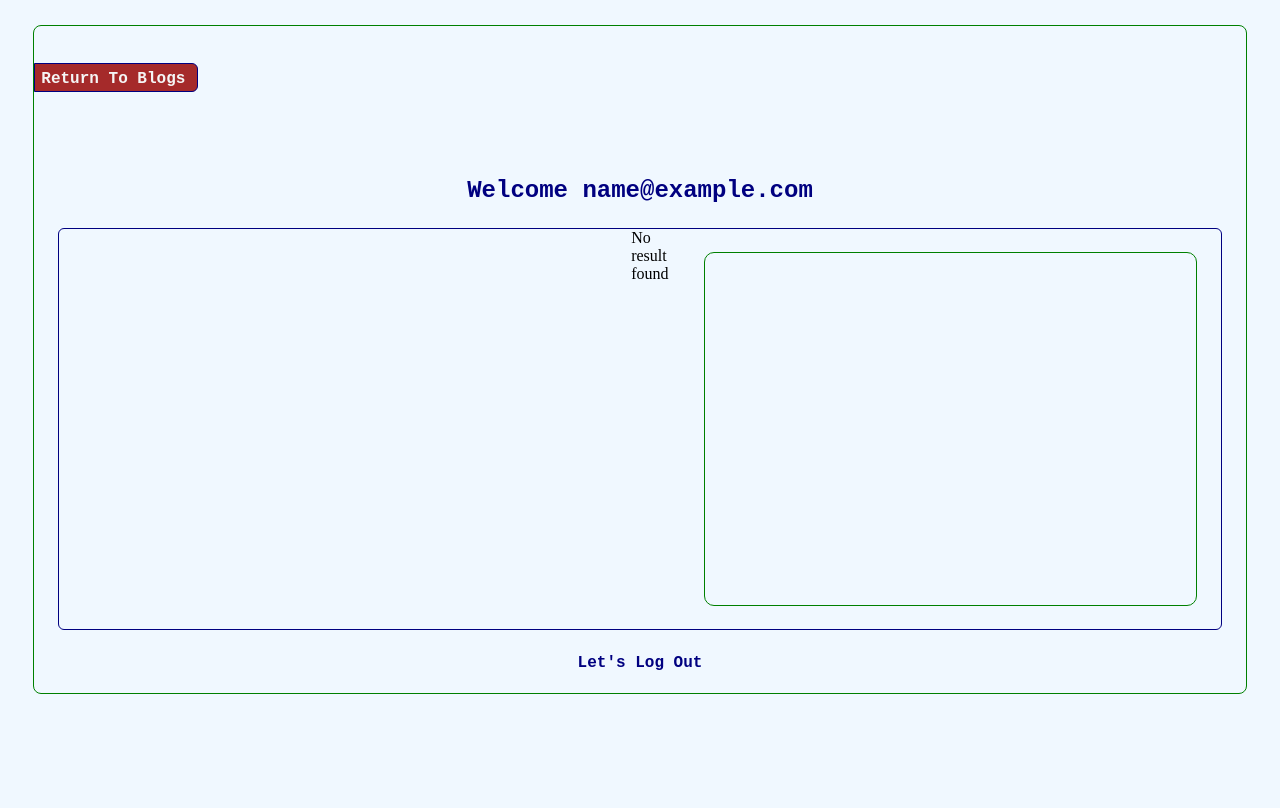
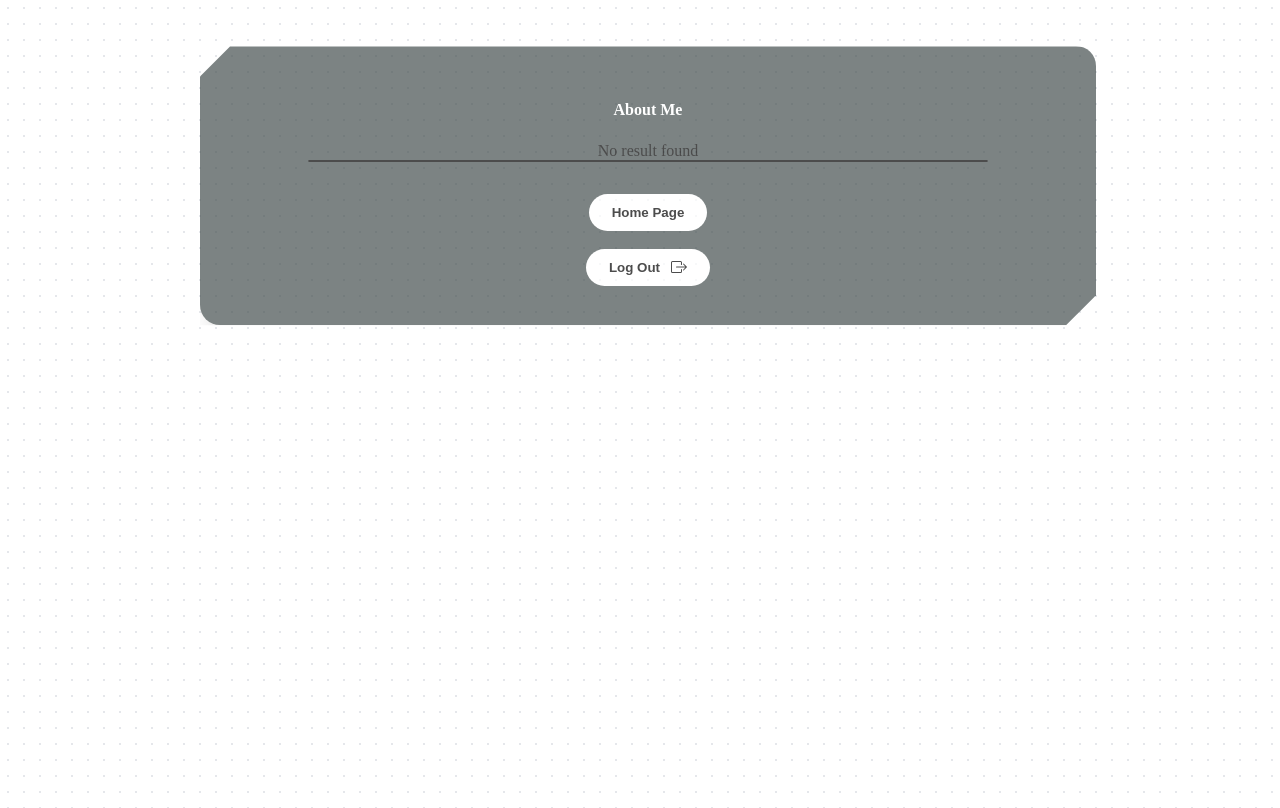
Before and after one commit to sagar-deep-saha/BlogNest, a PHP site: page / in a window 1280 px wide. Before the commit the page ends 694 px from the top, so only its background shows below. Run offline with PHP 8.4, Linux system fonts and the light colour scheme; the visitor is signed in with stand-in values (Sample User, id 1); data that the repository does not hold is empty.

Commit message:
update 1 file and delete 1 file

```diff
--- a/index.php
+++ b/index.php
@@ -22,115 +22,168 @@ if (isset($_SERVER['REQUEST_METHOD'])) {
 
 <head>
     <meta charset="UTF-8">
-    <meta http-equiv="X-UA-Compatible" content="IE=edge">
     <meta name="viewport" content="width=device-width, initial-scale=1.0">
-    <title>Iitial Home Page</title>
-    <link rel="shortcut icon" href="fold/logo.png" type="image/x-icon">
+    <title>Document</title>
     <style>
-        body {
-            background-color: aliceblue;
+        .container {
+            position: relative;
+            height: 100%;
+            width: 100%;
+            background-color: white;
         }
 
-        #box_a {
-            border: green 1px solid;
-            margin: 2% 2% 0% 2%;
-            border-radius: 8px;
+        .gradient-overlay {
+            position: absolute;
+            top: 0;
+            left: 0;
+            height: 100%;
+            width: 100%;
+            background-image: radial-gradient(#e5e7eb 1px, transparent 1px);
+            background-size: 16px 16px;
         }
 
-        #ind_head {
-            font-family: 'Courier New', Courier, monospace;
-            margin: 10% 0% -10% 0%;
-            color: navy;
+        body {
             text-align: center;
         }
 
-        /* #scroll_up{
-    display: flexbox;
-}
-#scroll_down{
-    display: flexbox;
-} */
-        #box_b {
-            border: 1px solid navy;
-            margin: 12% 2% 2% 2%;
-            /* padding: 0% 8%; */
+        .card {
+            width: 70%;
+            background: #454f4f;
+            clip-path: polygon(30px 0%,
+                    100% 0,
+                    100% calc(100% - 30px),
+                    calc(100% - 30px) 100%,
+                    0 100%,
+                    0% 30px);
+            border-top-right-radius: 20px;
+            border-bottom-left-radius: 20px;
             display: flex;
-            border-radius: 6px;
-            height: 400px;
+            flex-direction: column;
+            margin-top: 3%;
+            margin-bottom: -30%;
+            padding-top: 6%;
+            padding-bottom: 6%;
+            margin-left: 15%;
+            box-shadow: 0 20px 25px -5px rgba(0, 0, 0, 0.1), 0 10px 10px -5px rgba(0, 0, 0, 0.04);
+            opacity: 0.7;
+            position: fixed;
         }
 
-        #ind_tail {
-            font-family: 'Courier New', Courier, monospace;
-            /* margin: 10% 0% -10% 0%; */
-            cursor: pointer;
-            color: navy;
+        .card span {
+            font-weight: bold;
+            color: white;
             text-align: center;
+            display: block;
+            font-size: 1em;
         }
 
+        .card .info {
+            font-weight: 400;
+            color: white;
+            display: block;
+            text-align: center;
+            font-size: 0.72em;
+            margin: 1em;
+        }
+
+        .card .img {
+            width: 4.8em;
+            height: 4.8em;
+            background: white;
+            border-radius: 15px;
+            margin: auto;
+        }
+
+        .card .share {
+            margin-top: 1em;
+            display: flex;
+            justify-content: center;
+            gap: 1em;
+        }
+
+        .card a {
+            color: white;
+            transition: 0.4s ease-in-out;
+        }
+
+        .card a:hover {
+            color: red;
+        }
+
+        .card button {
+            padding: 0.8em 1.7em;
+            display: block;
+            margin: auto;
+            border-radius: 25px;
+            border: none;
+            font-weight: bold;
+            background: #ffffff;
+            color: rgb(0, 0, 0);
+            transition: 0.4s ease-in-out;
+        }
+
+        .card button:hover {
+            background: red;
+            color: white;
+            cursor: pointer;
+        }
+
+        #doss {
+            padding: 0.8em 1.7em;
+            display: block;
+            margin: auto;
+            border-radius: 25px;
+            border: none;
+            font-weight: bold;
+            background: #ffffff;
+            color: rgb(0, 0, 0);
+            transition: 0.4s ease-in-out;
+        }
+
+        #doss:hover {
+            background: blue;
+            color: white;
+            cursor: pointer;
+        }
+
+
         table {
-            border: green 1px solid;
-            margin: 2%;
+            border: black 0.5px solid;
+            margin: auto 12%;
             border-radius: 10px;
-            width: 1000px;
+            color: whitesmoke;
+            box-shadow: 0 20px 25px -5px rgba(0, 0, 0, 0.1), 0 10px 10px -5px rgba(0, 0, 0, 0.04);
         }
 
         th {
-            border: navy 1px solid;
-            /* background-color: green; */
+            border: black 0.5px solid;
             border-radius: 8px;
-            padding: 1%;
-            font-size: 22px;
+            padding: 2%;
+            font-size: 18px;
+            width: 30%;
         }
 
         td {
-            border: blue 1px solid;
-            /* background-color: green; */
+            border: black 0.5px solid;
             border-radius: 8px;
-            padding: 1%;
-            width: 380px;
-            font-size: 22px;
-        }
-
-        a {
-            text-decoration: none;
-        }
-
-        #ind_blog {
-            background-color: brown;
-            padding: 0.5%;
-            border: 0.5px solid navy;
-            border-top-right-radius: 6px;
-            border-bottom-right-radius: 6px;
-            height: 15px;
-            color: whitesmoke;
-            font-family: 'Courier New', Courier, monospace;
-            width: 150px;
-            margin: 3% 0% -3% 0%;
-            /* margin-top: 20px; */
+            padding: 2%;
+            width: 30%;
+            font-size: 18px;
         }
     </style>
 </head>
 
-<body>
-    <div id="box_a">
-        <a href="blog.php">
-            <h4 id="ind_blog">Return To Blogs</h4>
-        </a>
-        <h2 id="ind_head">Welcome <?php echo $_SESSION["emailadd"] ?></h2>
-        <div id="box_b">
-            <marquee behavior="scroll" direction="up" id="scroll_up">
-                <img src="fold/up.png" alt="" id="img_up">
-                <img src="fold/down.png" alt="" id="img_down">
-            </marquee>
+<body class="gradient-overlay">
+    <div>
+        <div class="card">
+            <br>
+            <span style="margin-top:-40px;">About Me</span>
+            <p class="info">
             <table>
                 <?php
                 if (mysqli_num_rows($last_query) == 1) {
                     while ($loop = mysqli_fetch_array($last_query)) {
                 ?>
-                        <!-- <tr>
-                            <th>Roll:</th>
-                            <td>?php echo $loop["roll"]; ?></td>
-                        </tr> -->
                         <tr>
                             <th>Name:</th>
                             <td><?php echo $loop["name"]; ?></td>
@@ -154,10 +207,21 @@ if (isset($_SERVER['REQUEST_METHOD'])) {
                 }
                 ?>
             </table>
+            </p>
+            <a href="blog.php">
+                <button id="doss">Home Page
+                </button>
+            </a>
+            <br>
+            <a href="out.php">
+
+                <button style="margin-bottom: -40px;">Log Out
+                    &nbsp;
+                    <img src="fold/box-arrow-right.svg" alt="" height="16px" style="font-weight: bold;margin-bottom:-3px;">
+                </button>
+            </a>
         </div>
-        <a href="out.php">
-            <h4 id="ind_tail">Let's Log Out</h4>
-        </a>
+
     </div>
 </body>
 
```
Also changed, not shown: new.php (deleted).
